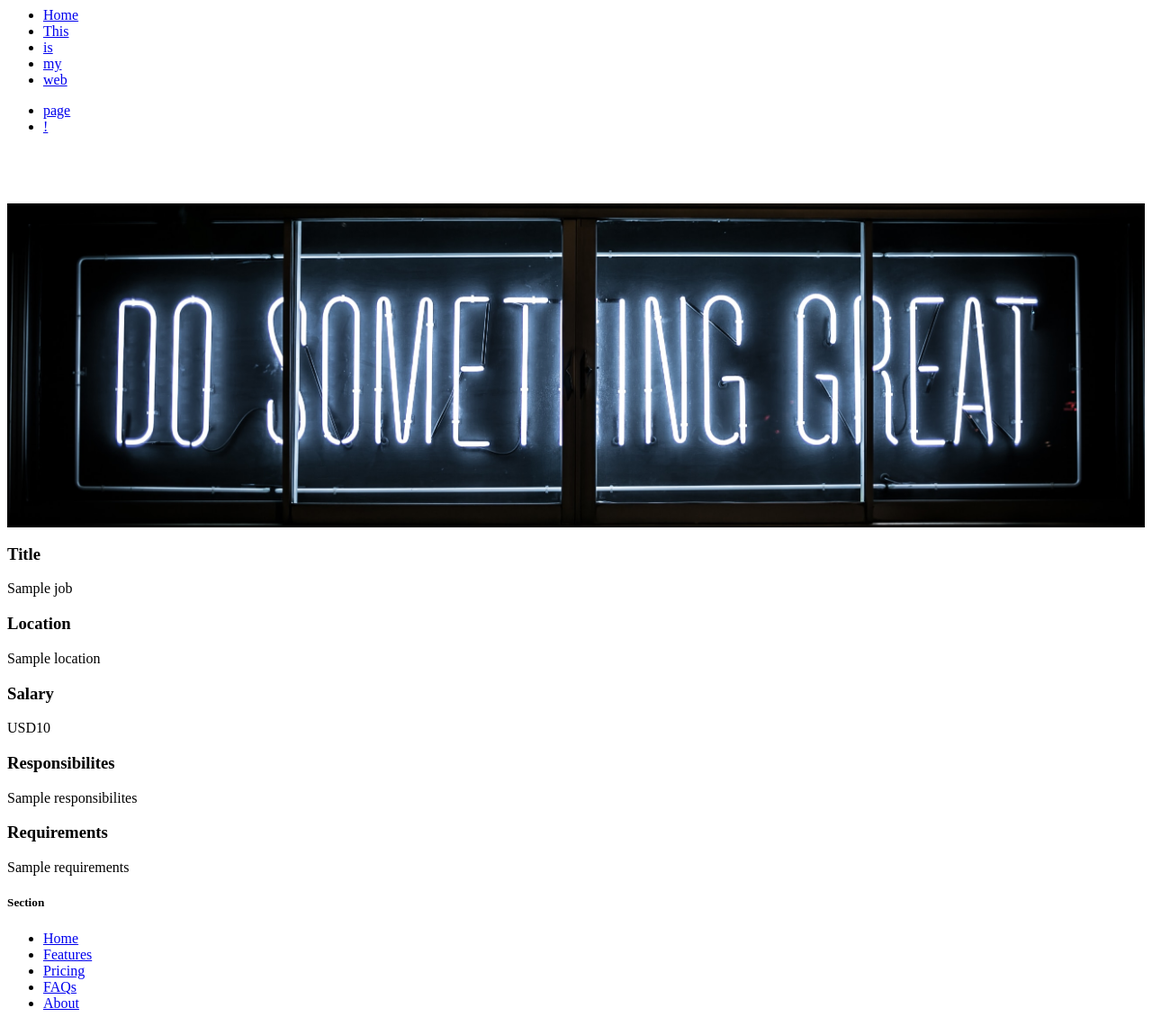
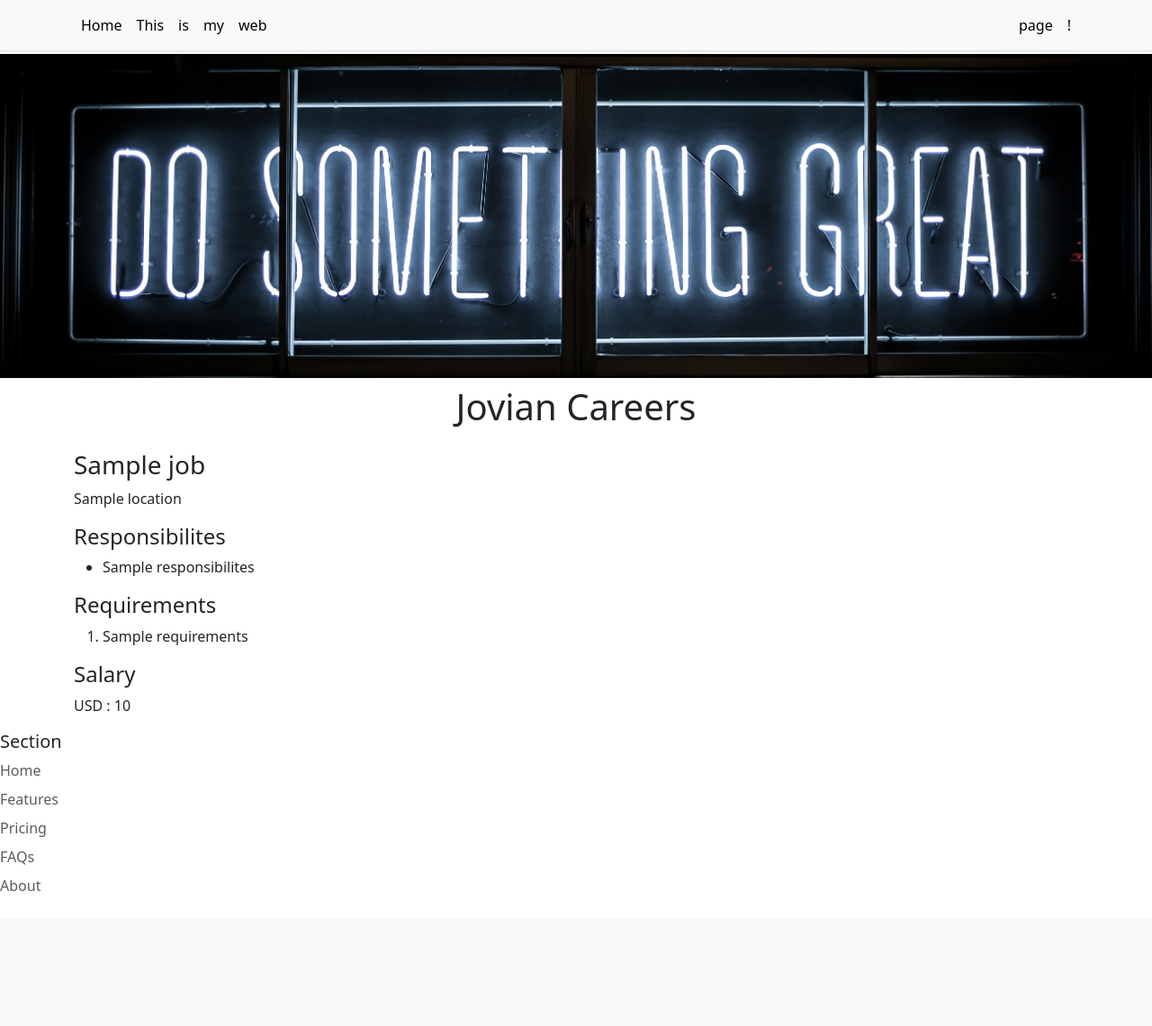
Before and after one commit to austinwilson1296/jovian-careers-website-v2, a Flask app: template templates/jobpage.html in a window 1280 px wide. Shown: the whole page at 90% size. After the commit the page ends 990 px from the top, so only its background shows below. Run offline with Flask 3, Linux system fonts and the light colour scheme; the template is opened without the code that fills it: most values are stand-ins (such as "Sample title", 1, 10 or a date in 2020).

Commit message:
dynamic pages for job postings

```diff
--- a/app.py
+++ b/app.py
@@ -11,7 +11,7 @@ def hello_world():
   jobs = load_jobs_from_db()
   return render_template('home.html' ,
                          jobs=jobs,
-                         company_name='Jovian')
+                         )
 
 @app.route("/api/jobs")
 def list_jobs():
--- a/templates/footer.html
+++ b/templates/footer.html
@@ -1,3 +1,4 @@
+{% include 'bootstrap.html' %}
 <div class="col mb-3">
   <h5>Section</h5>
   <ul class="nav flex-column">
--- a/templates/home.html
+++ b/templates/home.html
@@ -2,15 +2,15 @@
 <html>
   <head>
     <title>
-      {{company_name}} Careers
+     Jovian Careers
     </title>
 {% include 'bootstrap.html' %}
-    {% include 'banner.html' %}
+
 
   </head>
   <body>
     {% include 'nav.html' %}
-
+     {% include 'banner.html' %}
 
     <div class="container">
     <h1 class="text-center mt-2 mb-4">Jovian Careers</h1>
--- a/templates/jobpage.html
+++ b/templates/jobpage.html
@@ -12,17 +12,26 @@
 
   {% include 'banner.html' %}
 
-  <h3>Title</h3>
-  <p> {{job.title}}</p>
-  <h3>Location</h3>
-  <p> {{job.location}}</p>
-  <h3>Salary</h3>
-  <p>{{job.currency}}{{job.salary}}</p>
-  <h3>Responsibilites</h3>
-  <p> {{job.responsibilites}}</p>
-  <h3>Requirements</h3>
-  <p> {{job.requirements}}</p>
+  <div class="container">
+    <h1 class="text-center mt-2 mb-4">Jovian Careers</h1>
 
+    <h3 class="mb-2">{{job.title}}</h3>
+    <p class="lead, mt-0"> {{job.location}}</p>
+    <h4>Responsibilites</h4>
+    <ul>
+      {% for line in job.responsibilites.split("\n") %}
+        <li>{{line}}</li>
+      {% endfor %}
+    </ul>
+    <h4>Requirements</h4>
+    <ol>
+       {% for line in job.requirements.split("\n") %}
+        <li>{{line}}</li>
+      {% endfor %}
+    </ol>
+    <h4>Salary</h4>
+    <p>{{job.currency}} : {{job.salary}}</p>
+  </div>
    {% include 'footer.html'%}
 
 </body>
--- a/templates/nav.html
+++ b/templates/nav.html
@@ -1,7 +1,10 @@
+{% include 'bootstrap.html' %}
+
+</style>
 <nav class="py-2 bg-body-tertiary border-bottom shadow-sm fixed-top bg-white">
   <div class="container d-flex flex-wrap ">
     <ul class="nav me-auto">
-      <li class="nav-item"><a href="#" class="nav-link link-body-emphasis px-2 active" aria-current="page">Home</a></li>
+      <li class="nav-item"><a href="/" class="nav-link link-body-emphasis px-2 active" aria-current="page">Home</a></li>
       <li class="nav-item"><a href="#" class="nav-link link-body-emphasis px-2">This</a></li>
       <li class="nav-item"><a href="#" class="nav-link link-body-emphasis px-2">is</a></li>
       <li class="nav-item"><a href="#" class="nav-link link-body-emphasis px-2">my</a></li>
```
